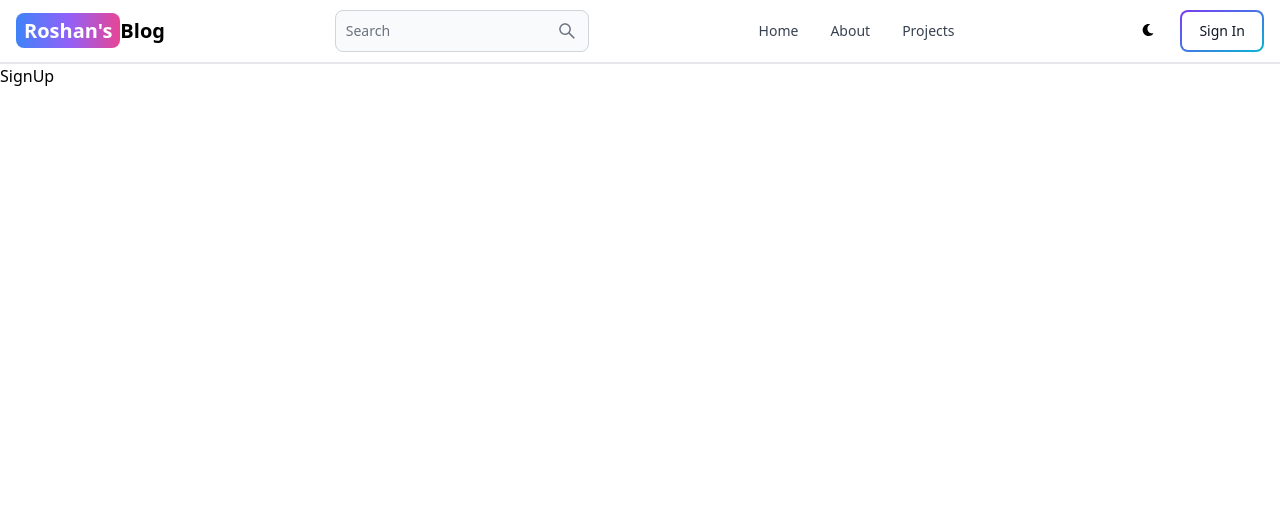
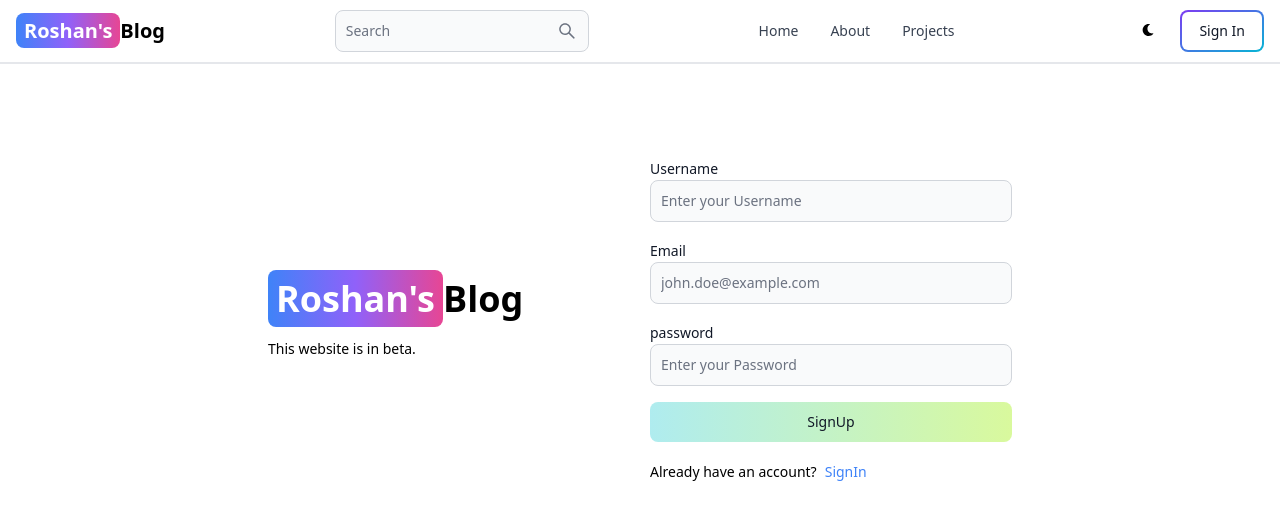
Before and after one commit to roshank07/My_blog_website-MERN, a React (Vite) app in the folder client/: page /signup in a window 1280 px wide. Shown: the top 520 px of the page. Built offline with nearby package versions, Linux system fonts and the light colour scheme.

Commit message:
Created Signup Page UI

```diff
--- a/client/src/Pages/SignUp.jsx
+++ b/client/src/Pages/SignUp.jsx
@@ -1,11 +1,52 @@
-import React from 'react'
+import React from 'react';
+import { Navbar,TextInput,Button,Label } from 'flowbite-react';
+import {Link,useLocation } from 'react-router-dom';
 
-function SignUp() {
+const SignUp = () => {
+
   return (
-    <div>
-      <p>SignUp</p>
+    <div className='min-h-screen mt-20'>
+      <div className='flex p-3 max-w-3xl mx-auto flex-col md:flex-row md:items-center gap-5'>
+      {/*left*/}
+        <div className='flex-1'>
+          <Link to="/" className='text-4xl font-bold dark:text-white'>
+          <span className='px-2 py-1 bg-gradient-to-r
+          from-blue-500 via-purple-500 to-pink-500
+          rounded-lg text-white'>Roshan's</span>
+              Blog
+          </Link>
+          <p className='text-sm mt-5'>
+            This website is in beta.
+          </p>
+        </div>
+
+        {/*right */}
+        <div className='flex-1'>
+          <form className='flex flex-col gap-4'>
+            <div className=''>
+              <Label value="Username" />
+              <TextInput id='username' type="text" placeholder="Enter your Username" required />
+            </div>
+            <div className=''>
+              <Label value="Email" />
+              <TextInput id='email' type="email" placeholder="john.doe@example.com" required />
+            </div>
+            <div className=''>
+              <Label value="password" />
+              <TextInput id='password' type="password" placeholder="Enter your Password" required />
+            </div>
+            <Button gradientDuoTone='tealToLime' type='submit'>SignUp</Button>
+          </form>
+          <div className='flex gap-2 text-sm mt-5'>
+            <span>Already have an account?</span>
+            <Link to="/signin" className='text-blue-500'>SignIn
+            </Link>
+          </div>
+
+        </div>
+      </div>
     </div>
-  )
-}
+  );
+};
 
-export default SignUp
+export default SignUp;
```
